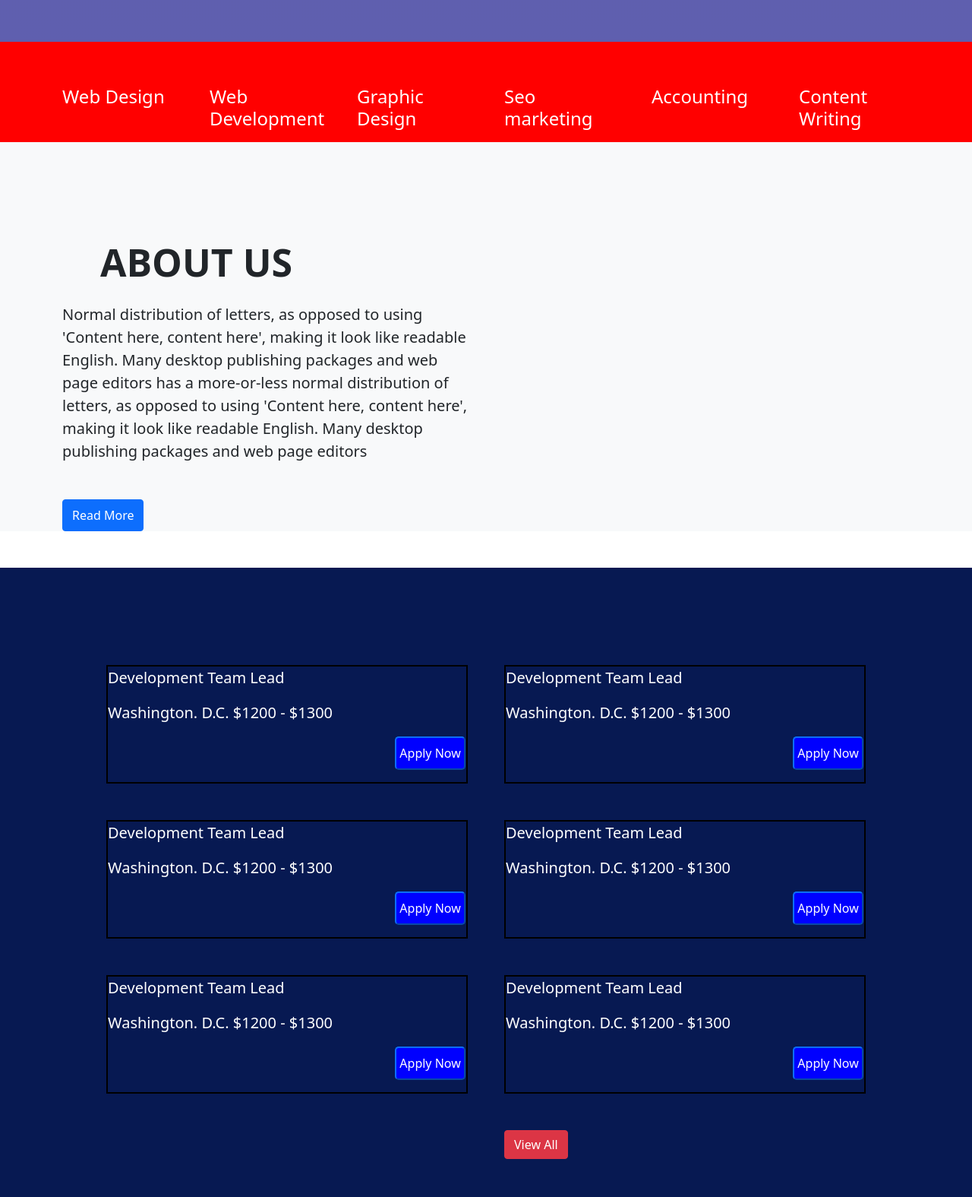
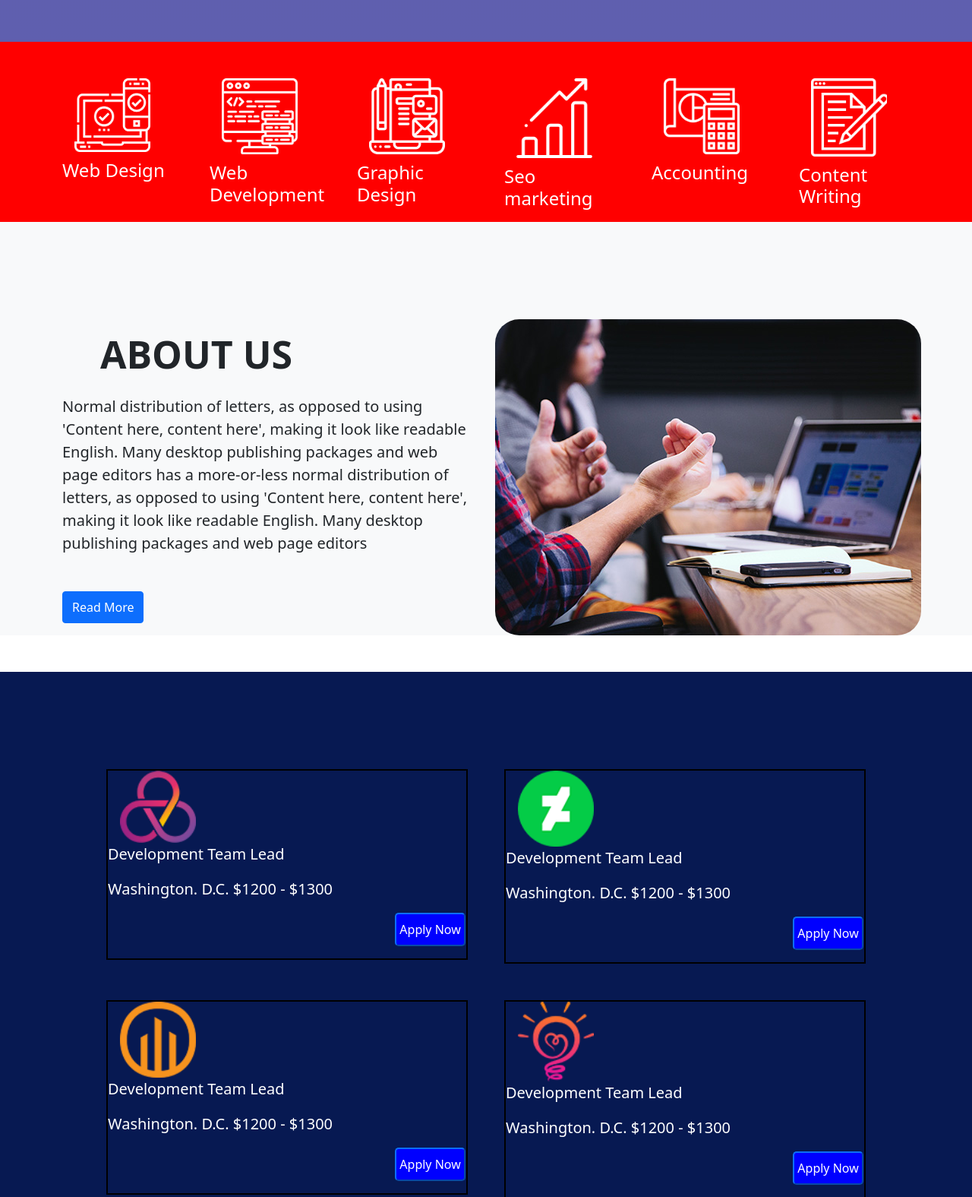
Before and after one commit to palashdeka/Hirevass, a plain HTML site: page index.html in a window 1280 px wide. Shown: the part 445-2020 px from the top of the page at 76% size. Drawn offline with nearby package versions, Linux system fonts and the light colour scheme; grey boxes are pictures that could not be loaded; files whose address does not match are found by name.

Commit message:
index.html

```diff
--- a/index.html
+++ b/index.html
@@ -110,7 +110,7 @@
     <div class="row g-5">
       <div class="col-12 col-m-12 col-lg-2">
         <div class="online-section">
-          <img src="images/c1.png" alt="" class="d-md-block d-none img-fluid mx-3 " width="100px">
+          <img src="c1.png" alt="" class="d-md-block d-none img-fluid mx-3 " width="100px">
 
         <div class="mb-3">
           <h4>Web Design </h4>
@@ -119,7 +119,7 @@
       </div>
       <div class="col-12 col-m-12 col-lg-2">
         <div class="content ">
-          <img src="images/c2.png" alt="" class="d-md-block d-none img-fluid mx-3 " width="100px">
+          <img src="c2.png" alt="" class="d-md-block d-none img-fluid mx-3 " width="100px">
 
         <div class="mb-3">
           <h4>Web Development</h4>
@@ -128,7 +128,7 @@
       </div>
       <div class="col-12 col-m-12 col-lg-2">
         <div class="content ">
-          <img src="images/c3.png" alt="" class="d-md-block d-none img-fluid mx-3 " width="100px">
+          <img src="c3.png" alt="" class="d-md-block d-none img-fluid mx-3 " width="100px">
 
         <div class="mb-3">
           <h4>Graphic Design </h4>
@@ -137,7 +137,7 @@
       </div>
       <div class="col-12 col-m-12 col-lg-2">
         <div class="content">
-          <img src="images/c4.png" alt="" class="d-md-block d-none img-fluid mx-3 " width="100px">
+          <img src="c4.png" alt="" class="d-md-block d-none img-fluid mx-3 " width="100px">
 
         <div class="mb-3">
           <h4>Seo marketing </h4>
@@ -146,7 +146,7 @@
       </div>
       <div class="col-12 col-m-12 col-lg-2">
         <div class="content ">
-          <img src="images/c5.png" alt="" class="d-md-block d-none img-fluid mx-3 " width="100px">
+          <img src="c5.png" alt="" class="d-md-block d-none img-fluid mx-3 " width="100px">
 
         <div class="mb-3">
           <h4>Accounting </h4>
@@ -155,7 +155,7 @@
       </div>
       <div class="col-12 col-m-12 col-lg-2">
         <div class="content  ">
-          <img src="images/c6.png" alt="" class="d-md-block d-none img-fluid mx-3 " width="100px">
+          <img src="c6.png" alt="" class="d-md-block d-none img-fluid mx-3 " width="100px">
 
         <div class="mb-3">
           <h4>Content Writing </h4>
@@ -179,7 +179,7 @@
       </div>
       <div class="col-12 col-md-12 col-lg-6">
         <div class="text-center">
-          <img src="images/about-img.jpg" alt="" class="hero-image">
+          <img src="about-img.jpg" alt="" class="hero-image">
         </div>
       </div>
     </div>
@@ -196,7 +196,7 @@
 
            <div class="job-section">
           <div class="content " style="border: 2px solid black;">
-          <img src="images/job_logo1.png" alt="" class="d-md-block d-none img-fluid mx-3 " width="100px">
+          <img src="job_logo1.png" alt="" class="d-md-block d-none img-fluid mx-3 " width="100px">
 
         <div class="mb-3 ">
           <p>Development Team Lead</p>
@@ -209,7 +209,7 @@
     </div>
       <div class="col-12 col-m-12 col-lg-6">
         <div class="content " style="border: 2px solid black;">
-          <img src="images/job_logo2.png" alt="" class="d-md-block d-none img-fluid mx-3 " width="100px">
+          <img src="job_logo2.png" alt="" class="d-md-block d-none img-fluid mx-3 " width="100px">
 
         <div class="mb-3">
           <p>Development Team Lead</p>
@@ -221,7 +221,7 @@
       </div>
       <div class="col-12 col-m-12 col-lg-6">
         <div class="content " style="border: 2px solid black;">
-          <img src="images/job_logo3.png" alt="" class="d-md-block d-none img-fluid mx-3 " width="100px">
+          <img src="job_logo3.png" alt="" class="d-md-block d-none img-fluid mx-3 " width="100px">
 
         <div class="mb-3">
           <p>Development Team Lead</p>
@@ -233,7 +233,7 @@
       </div>
       <div class="col-12 col-m-12 col-lg-6">
         <div class="content " style="border: 2px solid black;">
-          <img src="images/job_logo4.png" alt="" class="d-md-block d-none img-fluid mx-3 " width="100px">
+          <img src="job_logo4.png" alt="" class="d-md-block d-none img-fluid mx-3 " width="100px">
 
         <div class="mb-3">
           <p>Development Team Lead</p>
@@ -245,7 +245,7 @@
       </div>
       <div class="col-12 col-m-12 col-lg-6">
         <div class="content " style="border: 2px solid black;">
-          <img src="images/job_logo5.png" alt="" class="d-md-block d-none img-fluid mx-3 " width="100px">
+          <img src="job_logo5.png" alt="" class="d-md-block d-none img-fluid mx-3 " width="100px">
 
         <div class="mb-3">
           <p>Development Team Lead</p>
@@ -257,7 +257,7 @@
       </div>
       <div class="col-12 col-m-12 col-lg-6">
         <div class="content " style="border: 2px solid black;">
-          <img src="images/job_logo6.png" alt="" class="d-md-block d-none img-fluid mx-3 " width="100px">
+          <img src="job_logo6.png" alt="" class="d-md-block d-none img-fluid mx-3 " width="100px">
 
         <div class="mb-3">
           <p>Development Team Lead</p>
@@ -321,7 +321,7 @@
         <div class="col-md-6 col-lg-4 mx-auto">
           <div class="box">
             <div class="img-box">
-              <img src="images/e2.jpg" alt="">
+              <img src="e2.jpg" alt="">
             </div>
             <div class="detail-box">
               <a href="">
@@ -353,7 +353,7 @@
         <div class="col-md-6 col-lg-4 mx-auto">
           <div class="box">
             <div class="img-box">
-              <img src="images/e3.jpg" alt="">
+              <img src="e3.jpg" alt="">
             </div>
             <div class="detail-box">
               <a href="">
```
